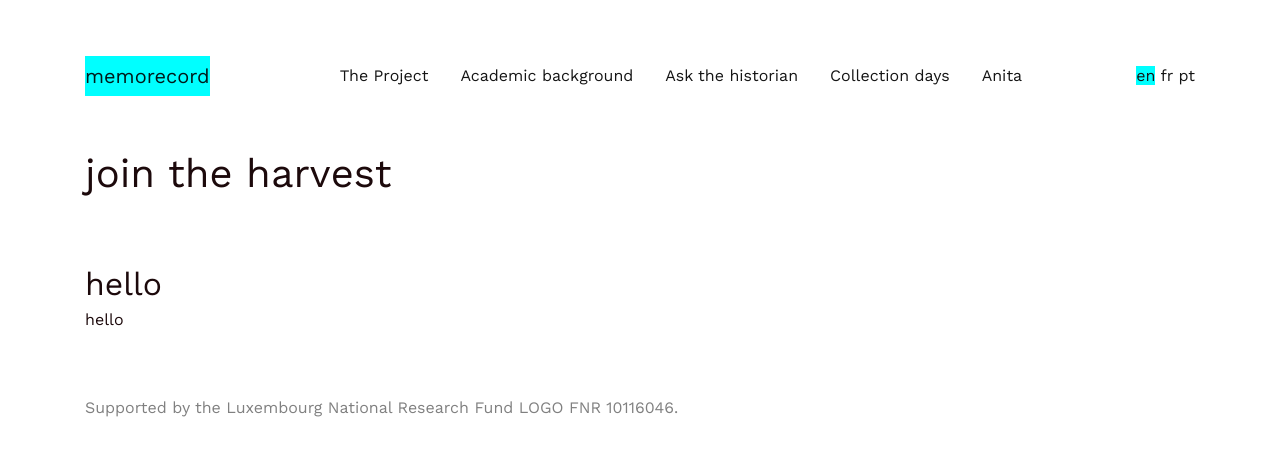
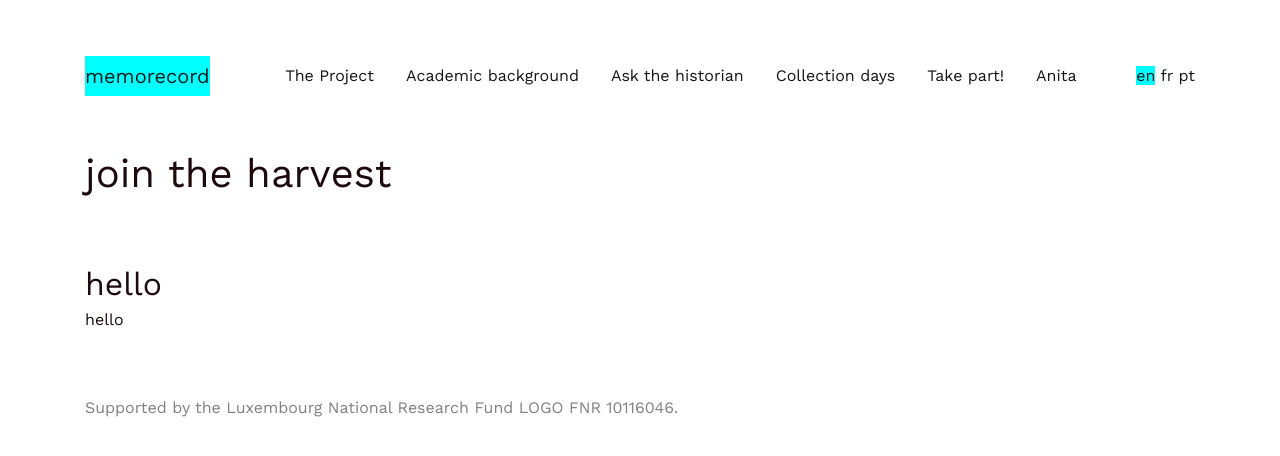
Before and after one commit to C2DH/memorecord, a Jekyll site: the page built from pages/index.md, in a window 1280 px wide. Shown: the top 456 px of the page. Built offline with Jekyll 4.4.1, drawn with Linux system fonts in a browser that asks for light colours.

Commit message:
Update navigation.yaml

```diff
--- a/_data/navigation.yaml
+++ b/_data/navigation.yaml
@@ -8,6 +8,8 @@ primary:
       href: /ask-the-historian/
     - title: Collection days
       href: /collection-days/
+    - title: Take part!
+      href: /take-part/
     - title: Anita
       href: /anita/
 secondary:
```
